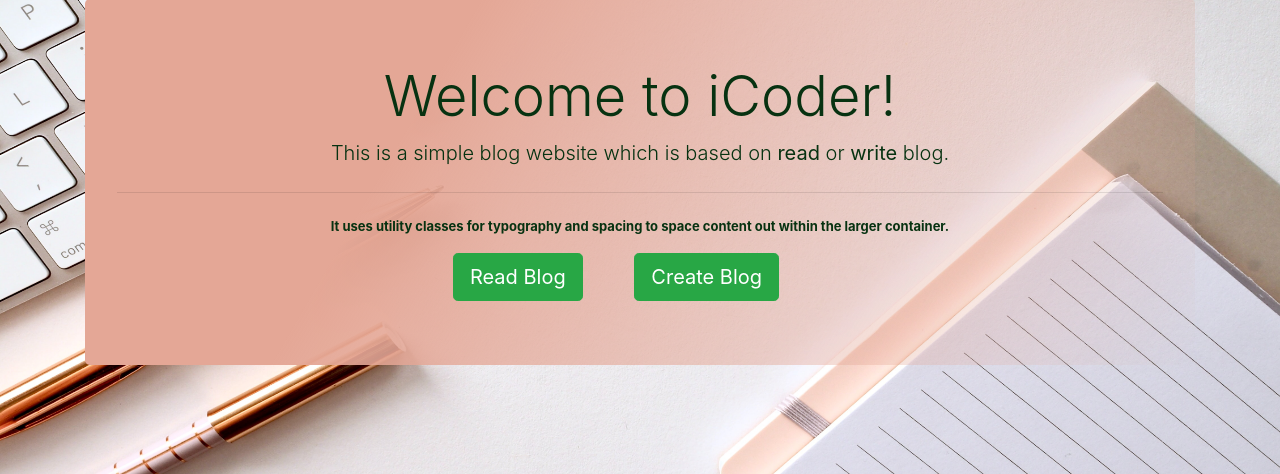
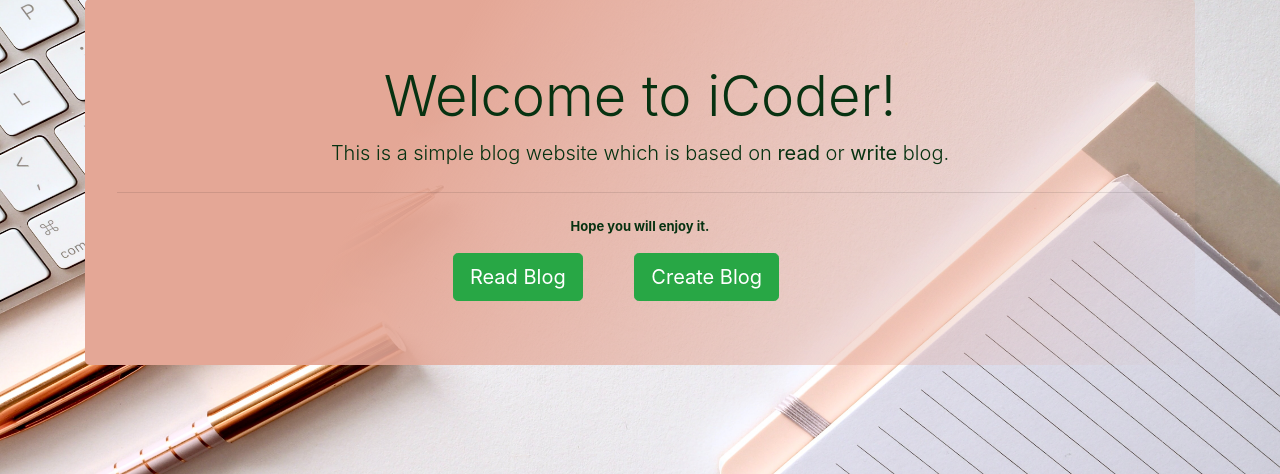
Before and after one commit to akshuy/internship-proj, a Django app: page / in a window 1280 px wide. Shown: the part 207-681 px from the top of the page. Run offline with Django 4.2, Linux system fonts and the light colour scheme; some libraries are stand-ins or nearby versions.

```diff
--- a/icoder/templates/home/home.html
+++ b/icoder/templates/home/home.html
@@ -39,7 +39,7 @@ Array.from(previews).forEach((element)=>{
       <h1 class="display-4">Welcome to iCoder!</h1>
       <p class="lead">This is a simple blog website which is based on <strong> read </strong> or <strong> write</strong>  blog.</p>
       <hr class="my-4">
-      <p><strong>It uses utility classes for typography and spacing to space content out within the larger container.</strong></p>
+      <p><strong>Hope you will enjoy it.</strong></p>
       <a class="btn btn-success btn-lg" href="/blog" role="button">Read Blog</a>
       <a class="btn btn-success btn-lg mx-5" href="/blog/add/" role="button">Create Blog</a>
 
```
Also changed, not shown: icoder/db.sqlite3.
